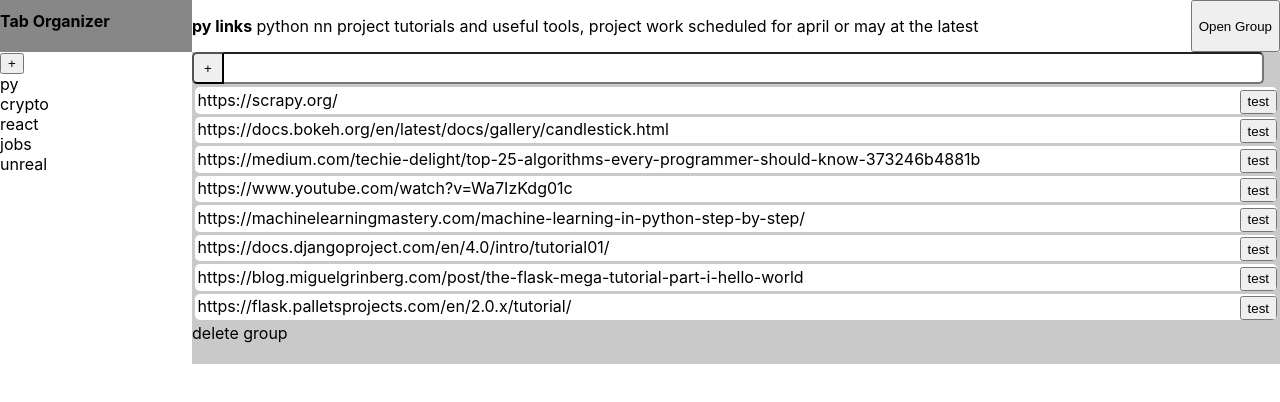
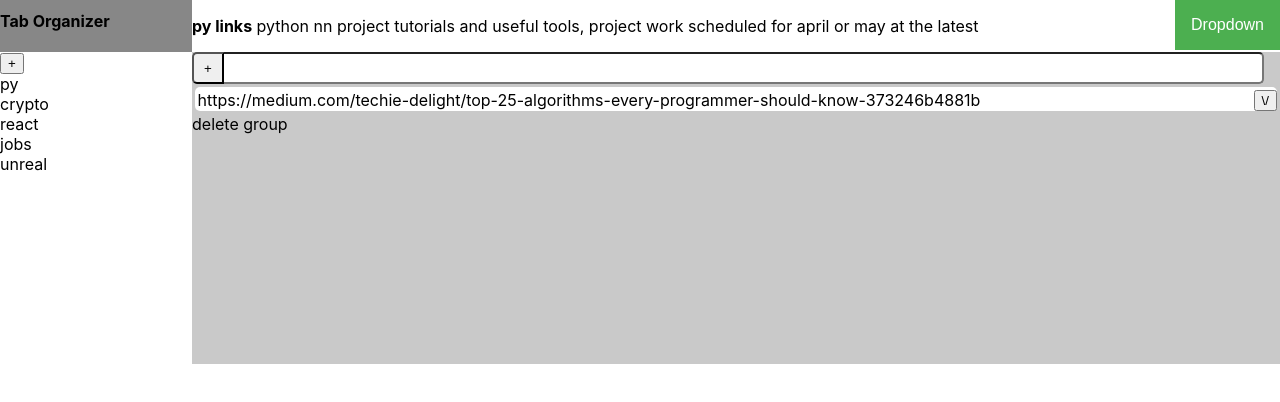
Before and after one commit to I0stream/tab_organizer, a React (Create React App) app: page / in a window 1280 px wide. Shown: the top 402 px of the page. Built offline with nearby package versions, Linux system fonts and the light colour scheme.

Commit message:
dropdown copy placeholder, li format fix, planned out functions we need. also json file made

```diff
--- a/src/App.css
+++ b/src/App.css
@@ -40,22 +40,26 @@ ul {
 }
 .lul > li{
   display: flex;
-  justify-content: space-between;
   background-color: white;
   margin: 3px 3px 3px 3px;
   padding: 2.5px 0px 0px 2.5px;
-  height: 24px;
+  border-radius: 5px;
   white-space: nowrap;
-  overflow: hidden;
-  text-overflow: clip;
-  overflow-x: scroll;
-  scrollbar-width: none;
-  border-radius: 5px;
+
   /*
   outline-style: solid;
   outline-width: 1px;
   outline-color: #696969;
   */
+}
+.link-item {
+  display: flex;
+  justify-content: space-between;
+}
+.linktext{
+  overflow: hidden;
+  text-overflow: clip;
+  overflow-x: scroll;
 }
 .input_button_group{
   display: flex;
@@ -89,3 +93,13 @@ colours black and white
 #858585
 #383838
 */
+/* Hide scrollbar for Chrome, Safari and Opera */
+.example::-webkit-scrollbar {
+  display: none;
+}
+
+/* Hide scrollbar for IE, Edge and Firefox */
+.example {
+  -ms-overflow-style: none;  /* IE and Edge */
+  scrollbar-width: none;  /* Firefox */
+}
--- a/src/App.js
+++ b/src/App.js
@@ -1,6 +1,23 @@
 import './App.css';
+import GroupDropdown from './groupDropdown';
 
 function App() {
+//https://www.google.com/search?q=chrome+context+menu+example&oq=chrome+context+menu&aqs=chrome.1.69i57j0i67j0i512l3j69i60l3.4968j0j4&sourceid=chrome&ie=UTF-8
+  //context menu: add to group
+  //context menu: create new group with tabs
+
+  //create group from button press
+
+  //add new group to json
+  //load groups from json
+  //delete group from json
+
+
+  //add link from json
+  //delete link from json
+
+
+
   return (
     <div className="App">
       <header>
@@ -22,20 +39,14 @@ function App() {
         <div className='title'>
         <p><strong>py links</strong> python nn project tutorials and useful tools, project work scheduled for april or may at the latest</p>
 
-          <button className='openGroup'>Open Group</button>
+          <GroupDropdown />
         </div>
       </div>
       <nav className='links-list'>
           <div className='input_button_group'><button className='addLink'>+</button><input></input></div>
           <ul className="lul">
-            <li>https://scrapy.org/<button>test</button></li>
-            <li>https://docs.bokeh.org/en/latest/docs/gallery/candlestick.html<button>test</button></li>
-            <li><div>https://medium.com/techie-delight/top-25-algorithms-every-programmer-should-know-373246b4881b</div><button>test</button></li>
-            <li>https://www.youtube.com/watch?v=Wa7IzKdg01c<button>test</button></li>
-            <li>https://machinelearningmastery.com/machine-learning-in-python-step-by-step/<button>test</button></li>
-            <li>https://docs.djangoproject.com/en/4.0/intro/tutorial01/<button>test</button></li>
-            <li>https://blog.miguelgrinberg.com/post/the-flask-mega-tutorial-part-i-hello-world<button>test</button></li>
-            <li>https://flask.palletsprojects.com/en/2.0.x/tutorial/<button>test</button></li>
+            <li className='link-item'><div className='linktext'>https://medium.com/techie-delight/top-25-algorithms-every-programmer-should-know-373246b4881b</div><button>\/</button></li>
+
           </ul>
 
           <div>delete group</div>
--- /dev/null
+++ b/src/dropdown.css
@@ -0,0 +1,46 @@
+/* Style The Dropdown Button */
+.dropbtn {
+    background-color: #4CAF50;
+    color: white;
+    padding: 16px;
+    font-size: 16px;
+    border: none;
+    cursor: pointer;
+  }
+
+  /* The container <div> - needed to position the dropdown content */
+  .dropdown {
+    position: relative;
+    display: inline-block;
+  }
+
+  /* Dropdown Content (Hidden by Default) */
+  .dropdown-content {
+    display: none;
+    position: absolute;
+    background-color: #f9f9f9;
+    min-width: 160px;
+    box-shadow: 0px 8px 16px 0px rgba(0,0,0,0.2);
+    z-index: 1;
+  }
+
+  /* Links inside the dropdown */
+  .dropdown-content a {
+    color: black;
+    padding: 12px 16px;
+    text-decoration: none;
+    display: block;
+  }
+
+  /* Change color of dropdown links on hover */
+  .dropdown-content a:hover {background-color: #f1f1f1}
+
+  /* Show the dropdown menu on hover */
+  .dropdown:hover .dropdown-content {
+    display: block;
+  }
+
+  /* Change the background color of the dropdown button when the dropdown content is shown */
+  .dropdown:hover .dropbtn {
+    background-color: #3e8e41;
+  }
--- /dev/null
+++ b/src/groupDropdown.jsx
@@ -0,0 +1,18 @@
+import React from 'react'
+import './dropdown.css'
+
+const GroupDropdown = () => {
+
+    return(
+        <div className="dropdown">
+            <button className="dropbtn">Dropdown</button>
+            <div className="dropdown-content">
+                <a href="#">Link 1</a>
+                <a href="#">Link 2</a>
+                <a href="#">Link 3</a>
+            </div>
+        </div>
+    )
+}
+
+export default GroupDropdown
```
Also changed, not shown: src/groupData.json (added, +13 -0 lines).
